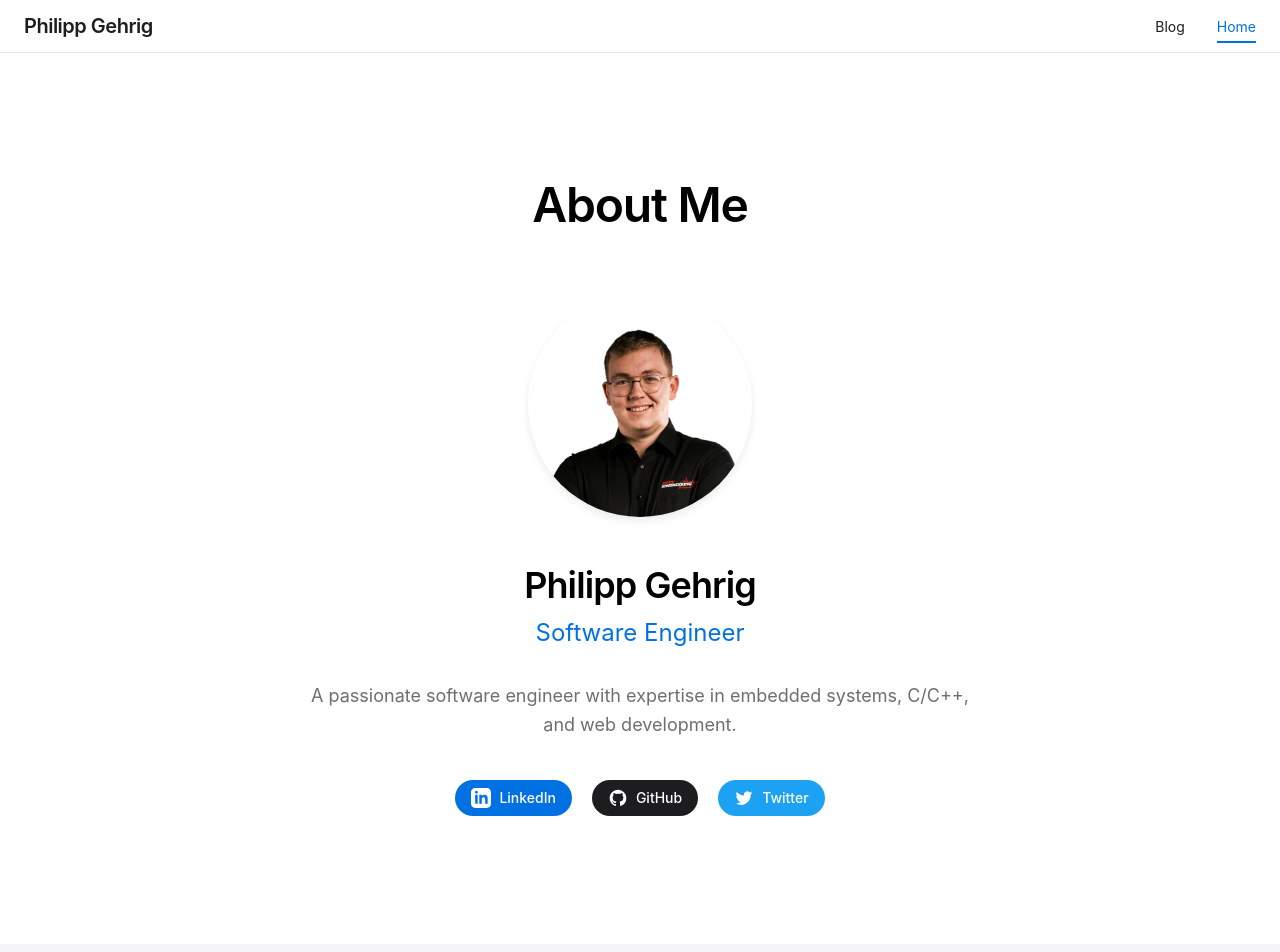
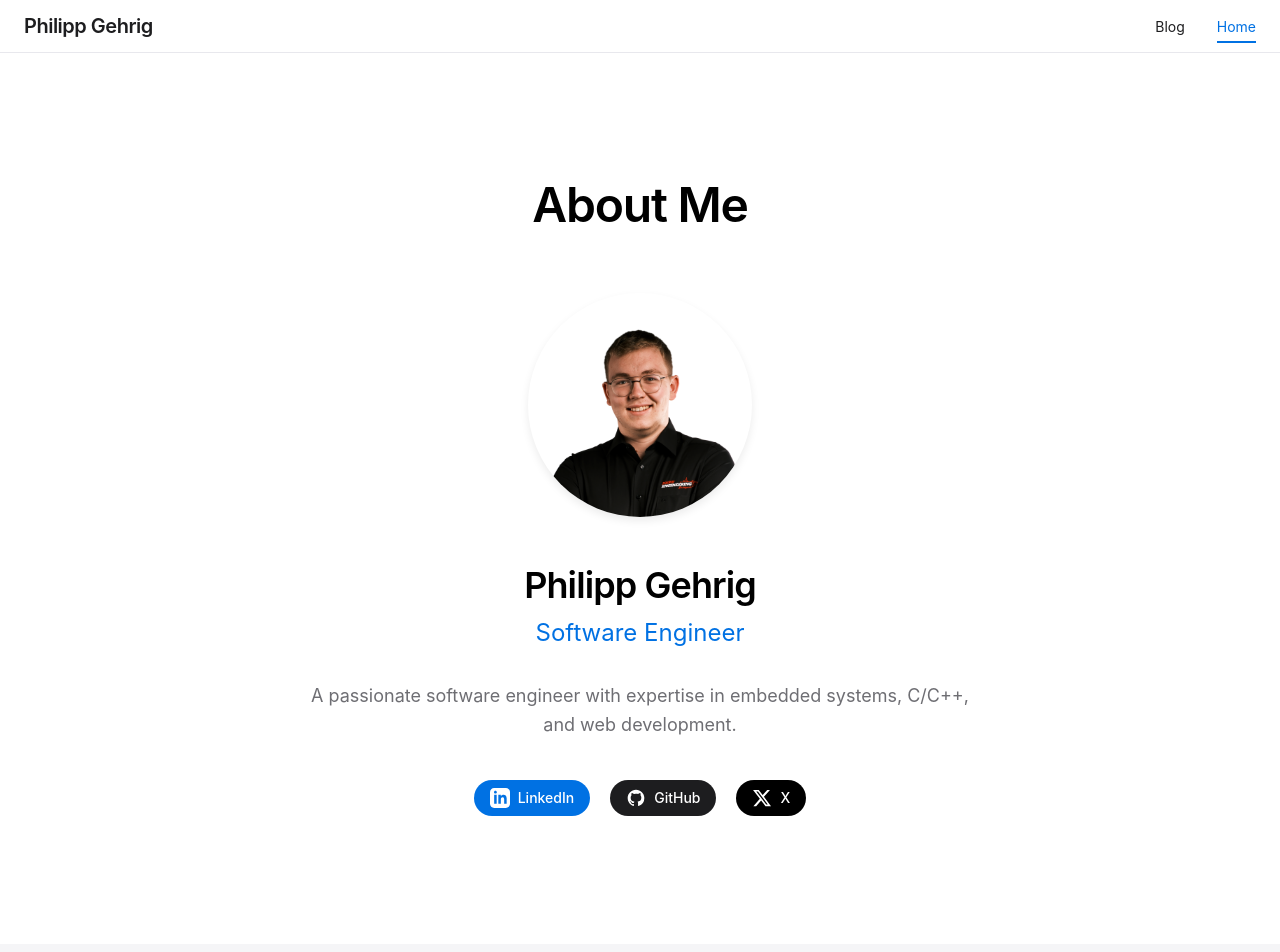
Before and after one commit to philippgehrig/cv, a Nuxt app: page / in a window 1280 px wide. Shown: the top 952 px of the page. Built offline with nearby package versions, Linux system fonts and the light colour scheme.

Commit message:
refactor(x): changed icon and links from twitter to X

```diff
--- a/components/cv/AboutSection.vue
+++ b/components/cv/AboutSection.vue
@@ -54,16 +54,17 @@
               </svg>
               GitHub
             </a>
+            <!-- X -->
             <a
-              v-if="profile.twitter"
-              :href="profile.twitter"
+              v-if="profile.x"
+              :href="profile.x"
               target="_blank"
-              class="inline-flex items-center px-4 py-2 rounded-full bg-[#1DA1F2] text-white text-sm font-medium hover:bg-[#0c85d0] transition-colors duration-300"
+              rel="noopener noreferrer"
+              class="inline-flex items-center px-4 py-2 rounded-full bg-black text-white text-sm font-medium hover:bg-gray-800 transition-colors duration-300"
+              aria-label="X"
             >
-              <svg class="w-5 h-5 mr-2" fill="currentColor" viewBox="0 0 24 24" aria-hidden="true">
-                <path d="M8.29 20.251c7.547 0 11.675-6.253 11.675-11.675 0-.178 0-.355-.012-.53A8.348 8.348 0 0022 5.92a8.19 8.19 0 01-2.357.646 4.118 4.118 0 001.804-2.27 8.224 8.224 0 01-2.605.996 4.107 4.107 0 00-6.993 3.743 11.65 11.65 0 01-8.457-4.287 4.106 4.106 0 001.27 5.477A4.072 4.072 0 012.8 9.713v.052a4.105 4.105 0 003.292 4.022 4.095 4.095 0 01-1.853.07 4.108 4.108 0 003.834 2.85A8.233 8.233 0 012 18.407a11.616 11.616 0 006.29 1.84" />
-              </svg>
-              Twitter
+              <IconX class="h-5 w-5 mr-2" />
+              <span>X</span>
             </a>
           </div>
         </div>
@@ -78,6 +79,7 @@
 
 <script setup lang="ts">
 import { useProfile } from '~/composables/useProfile';
+import IconX from '~/components/icons/IconX.vue';
 
 const { profile, isLoading, error } = useProfile();
 </script>
--- /dev/null
+++ b/components/icons/IconX.vue
@@ -0,0 +1,5 @@
+<template>
+  <svg viewBox="0 0 24 24" fill="currentColor" xmlns="http://www.w3.org/2000/svg" class="h-5 w-5">
+    <path d="M18.244 2.25h3.308l-7.227 8.26 8.502 11.24H16.17l-5.214-6.817L4.99 21.75H1.68l7.73-8.835L1.254 2.25H8.08l4.713 6.231zm-1.161 17.52h1.833L7.084 4.126H5.117z" />
+  </svg>
+</template>
--- a/components/layout/Footer.vue
+++ b/components/layout/Footer.vue
@@ -36,15 +36,14 @@
               </svg>
             </a>
             <a
-              v-if="profile.twitter"
-              :href="profile.twitter"
+              v-if="profile.x"
+              :href="profile.x"
               target="_blank"
-              class="text-apple-gray-500 hover:text-[#1DA1F2] transition-colors duration-300"
-              aria-label="Twitter"
+              rel="noopener noreferrer"
+              aria-label="X"
+              class="text-apple-gray-500 hover:text-black transition-colors duration-300"
             >
-              <svg class="w-5 h-5" fill="currentColor" viewBox="0 0 24 24" aria-hidden="true">
-                <path d="M8.29 20.251c7.547 0 11.675-6.253 11.675-11.675 0-.178 0-.355-.012-.53A8.348 8.348 0 0022 5.92a8.19 8.19 0 01-2.357.646 4.118 4.118 0 001.804-2.27 8.224 8.224 0 01-2.605.996 4.107 4.107 0 00-6.993 3.743 11.65 11.65 0 01-8.457-4.287 4.106 4.106 0 001.27 5.477A4.072 4.072 0 012.8 9.713v.052a4.105 4.105 0 003.292 4.022 4.095 4.095 0 01-1.853.07 4.108 4.108 0 003.834 2.85A8.233 8.233 0 012 18.407a11.616 11.616 0 006.29 1.84" />
-              </svg>
+              <IconX class="h-5 w-5" />
             </a>
           </template>
         </div>
@@ -71,6 +70,7 @@
 
 <script setup lang="ts">
 import { useProfile } from '@/composables/useProfile';
+import IconX from '~/components/icons/IconX.vue';
 
 const { profile, isLoading } = useProfile();
 </script>
--- a/composables/data/profileData.ts
+++ b/composables/data/profileData.ts
@@ -8,5 +8,5 @@ export const profileData: Profile = {
   profile_image: '/images/Philipp-Gehrig_2025.png',
   linkedin: 'https://linkedin.com/in/philippgehrig',
   github: 'https://github.com/philippgehrig',
-  twitter: 'https://twitter.com/thisphilipp'
+  x: 'https://x.com/thisphilipp'
 };
--- a/composables/data/types.ts
+++ b/composables/data/types.ts
@@ -8,7 +8,7 @@ export interface Profile {
   profile_image?: string;
   linkedin?: string;
   github?: string;
-  twitter?: string;
+  x?: string;
 }
 
 export interface Role {
```
Also changed, not shown: 1 other file (tests, documents, lock files or other folders).
